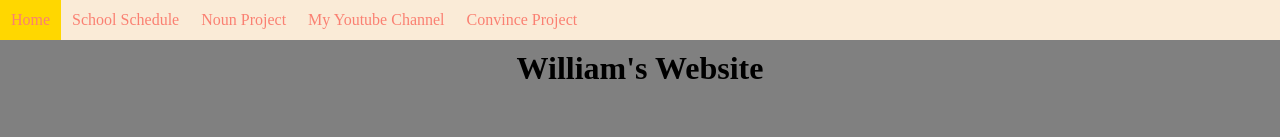
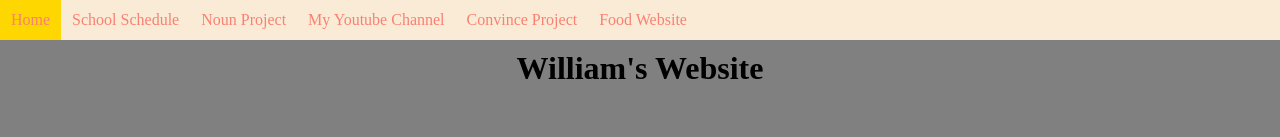
Before and after one commit to WVCS/index-Wizzomrgaming, a plain HTML site: page index.html in a window 1280 px wide. Shown: the top 137 px of the page. Drawn offline with Linux system fonts and the light colour scheme.

Commit message:
Update index.html

```diff
--- a/index.html
+++ b/index.html
@@ -43,6 +43,7 @@ background-color: gray
     <li> <a href="Video-Games.html">Noun Project</a></li>
     <li><a href="https://www.youtube.com/@wizzomr5562">My Youtube Channel</a></li>
     <li> <a href="Convince.html">Convince Project</a></li>
+    <li> <a href="Food.html">Food Website</a></li>
   </nav>
 
   <h1 style="margin:50px; text-align:center;">William's Website</h1>
```
